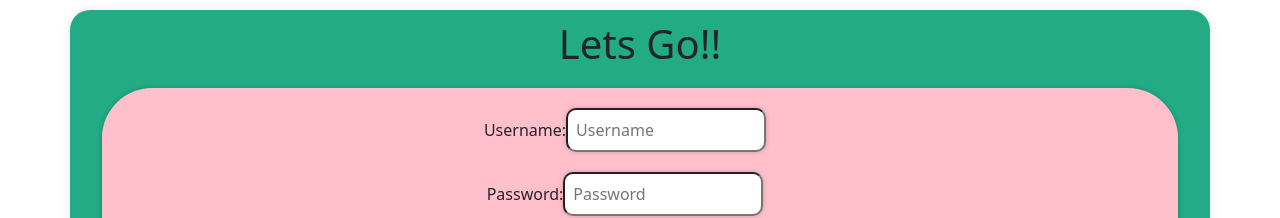
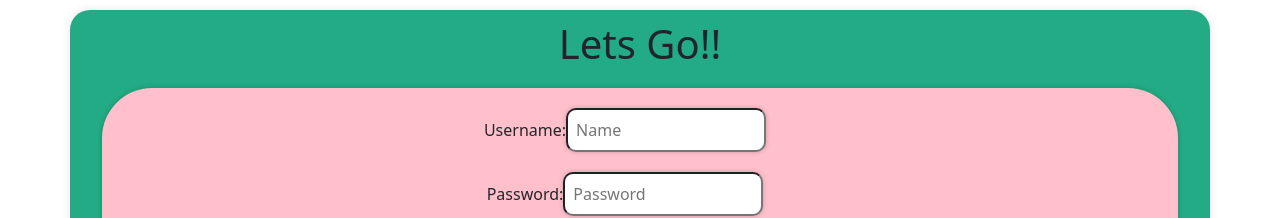
Before and after one commit to AJmints/IntelliJAC-LiftOff, a React (Create React App) app in the folder frontend_intellijac/intellijac-frontend/: page /api/login in a window 1280 px wide. Shown: the top 218 px of the page. Built offline with nearby package versions, Linux system fonts and the light colour scheme.

Commit message:
few changes to validation messages

```diff
--- a/frontend_intellijac/intellijac-frontend/src/components/LoginForm.js
+++ b/frontend_intellijac/intellijac-frontend/src/components/LoginForm.js
@@ -64,8 +64,8 @@ function Loginforms() {
     try {
       const response = await axios(config);
 
-      if (response.data.message === 'Username not exists') {
-        setErrors({ ...errors, employeename: 'Username not exists' });
+      if (response.data.message === 'Username does not exists') {
+        setErrors({ ...errors, employeename: response.data.message });
       } else if (response.data.message === 'Login Success') {
         alert('Login Success');
         navigate('/quiz');
@@ -89,7 +89,7 @@ function Loginforms() {
             type="text"
             id="loginform-employeename"
             name="employeename"
-            placeholder="Username"
+            placeholder="Name"
             onChange={(e) => onInputChange(e)}
             value={employeename}
             className="form-input"
--- a/frontend_intellijac/intellijac-frontend/src/components/RegisterForm.js
+++ b/frontend_intellijac/intellijac-frontend/src/components/RegisterForm.js
@@ -30,7 +30,7 @@ function Registerforms() {
     // Basic client-side validation
     let newErrors = {};
     if (!employeename.trim()) {
-      newErrors = { ...newErrors, employeename: 'Please enter the employee name.' };
+      newErrors = { ...newErrors, employeename: 'Please enter the user name.' };
     }
 
     if (!email.trim()) {
@@ -70,7 +70,7 @@ function Registerforms() {
       const response = await axios(config);
 
       console.log(JSON.stringify(response.data));
-      alert('Employee Registered Successfully');
+      alert('User Registered Successfully');
       navigate('/api/login');
     } catch (error) {
       console.log('Error during registration!', error);
@@ -90,7 +90,7 @@ function Registerforms() {
             type="text"
             id="registerform-employeename"
             name="employeename"
-            placeholder="Username"
+            placeholder="Name"
             onChange={(e) => onInputChange(e)}
             value={employeename}
             className="form-input"
```
Also changed, not shown: 1 other file (tests, documents, lock files or other folders).
